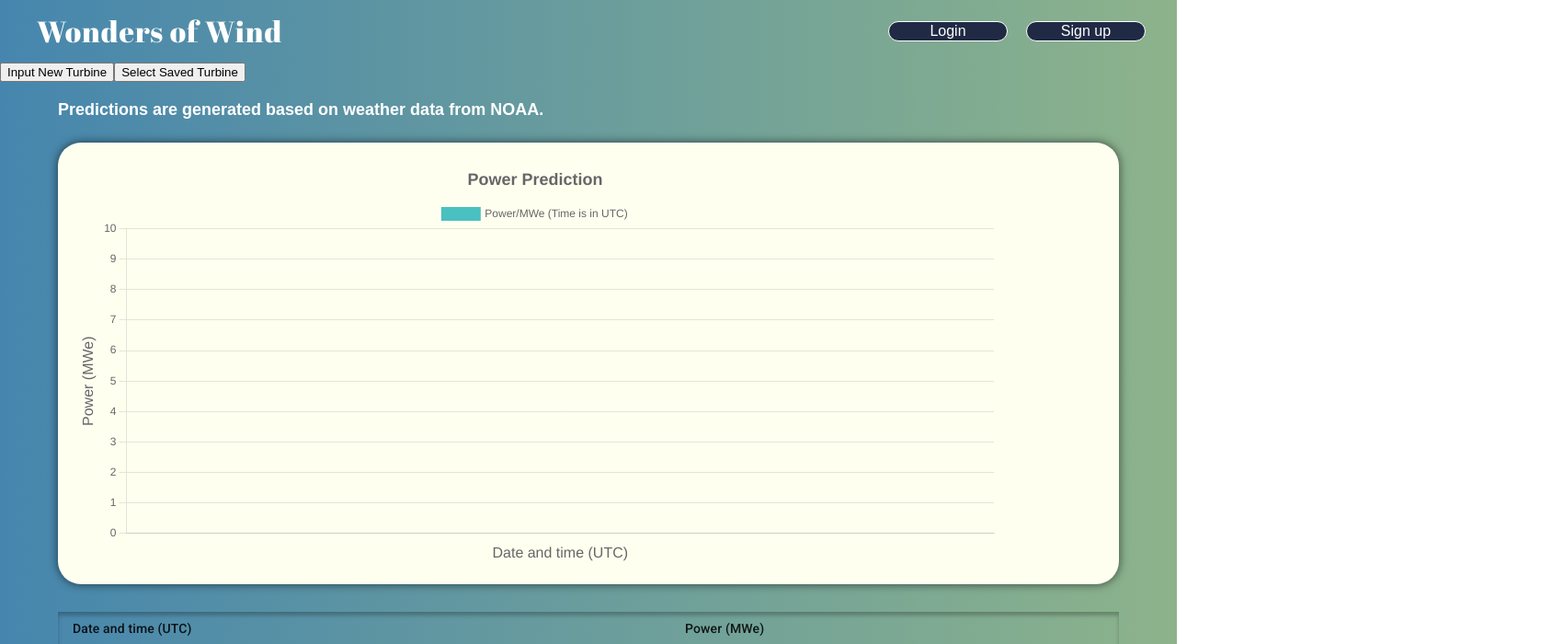
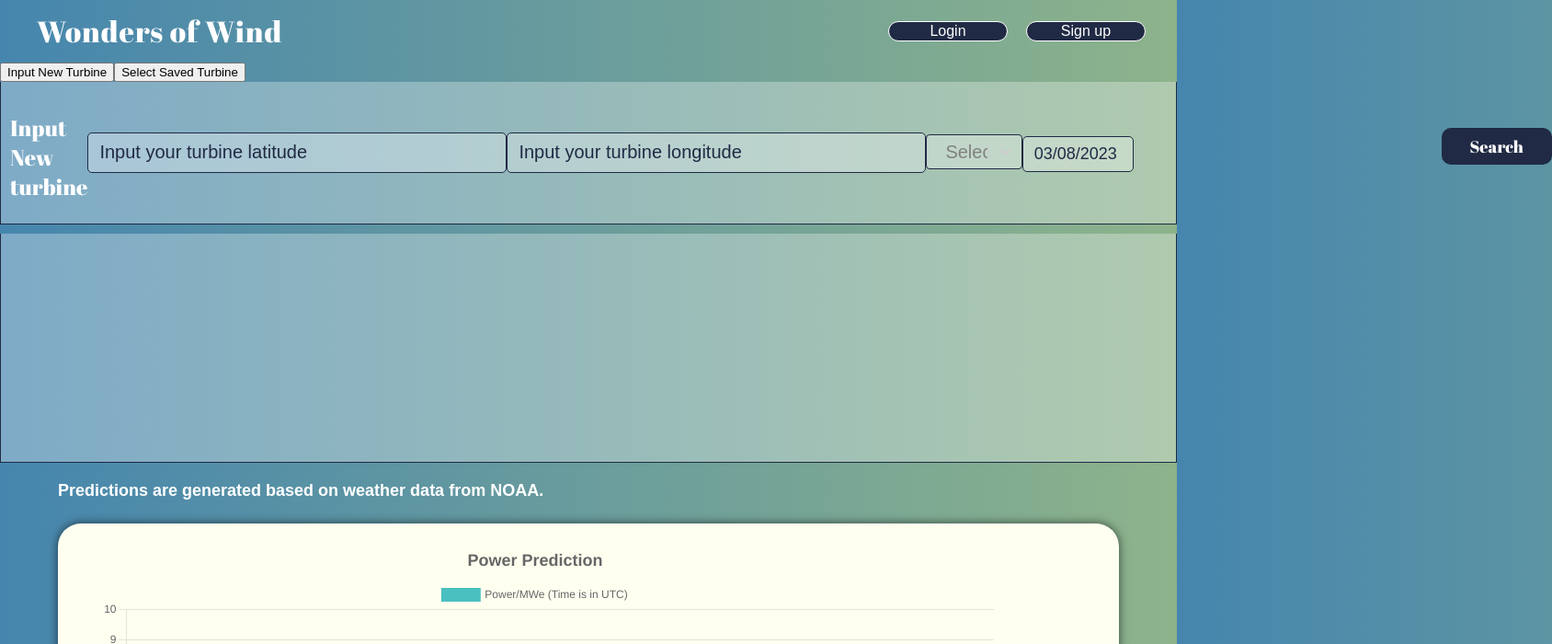
Before and after one commit to T1mTop1a/team_project_wonders_of_wind, a React (Create React App) app in the folder frontend/: page / in a window 1280 px wide. Shown: the top 700 px of the page at 92% size, 1688 px wide, since content can reach past the window. Built offline with nearby package versions, Linux system fonts and the light colour scheme; no server answers.

Commit message:
adding a little style on tabs

```diff
--- a/frontend/src/pages/css/homepage.css
+++ b/frontend/src/pages/css/homepage.css
@@ -32,11 +32,27 @@ input[type="text"]{
 
 /* Style the tab */
 .tabcontent {
-  display: none;
-  padding: 6px 12px;
-  border: 1px solid #ccc;
+  display: flex;
+  justify-content: space-between;
+  align-items: center;
+  font-size: 20px;
+  padding: 10px;
+  border: 1.5px solid #202A44;
   border-top: none;
+  background-color: rgba(255, 255, 255, 0.3);
+  margin-bottom: 10px;
 }
+
+.tabcontent:hover {
+  cursor: pointer;
+  background-color: #acbabb;
+}
+
+.tabcontent.active {
+  background-color: rgb(202, 231, 222);
+  border-bottom: none;
+}
+
 
 .searchButtonPositionLeft{
     width: 500px;
```
